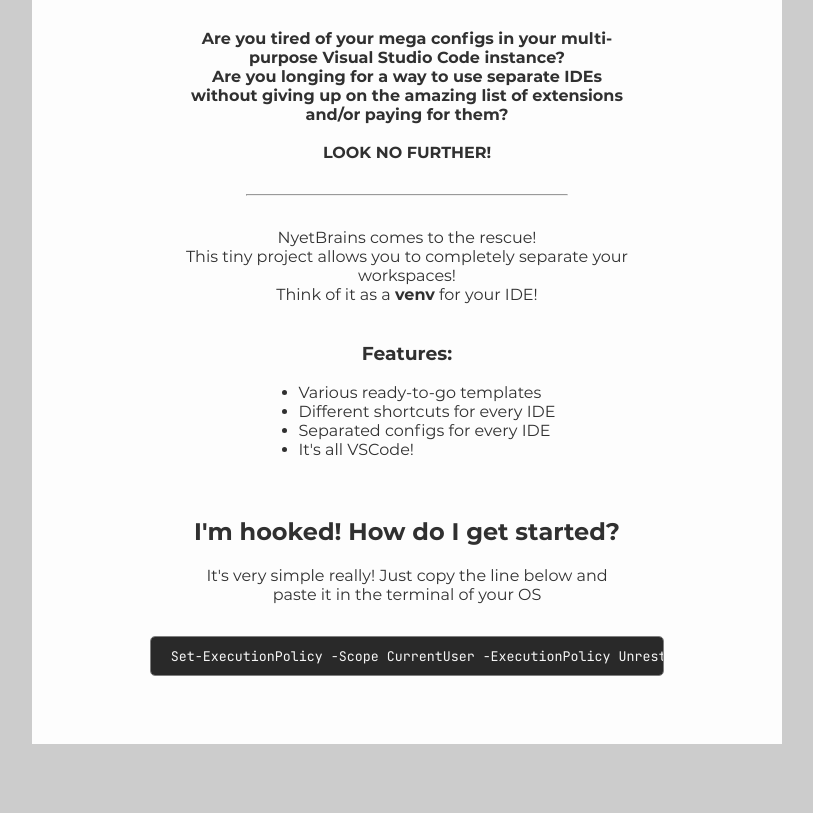
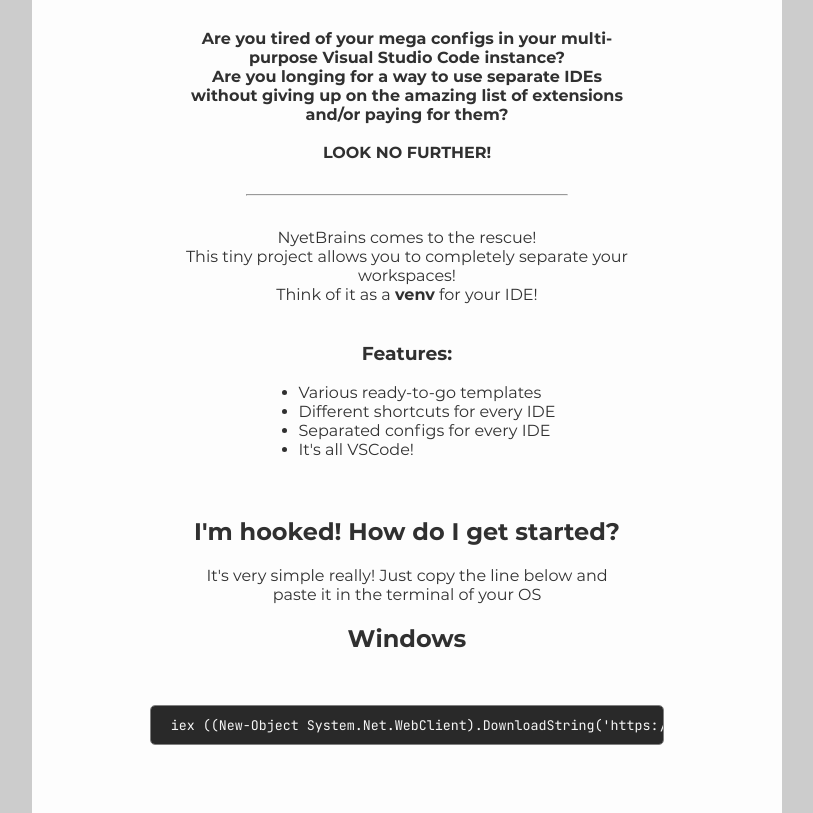
Before and after one commit to 30c4/NyetBrains, a plain HTML site: page index.html in a window 1280 px wide. Shown: the part 129-942 px from the top of the page, without its empty margins (233-1046 px from the left). Before the commit the page ends 873 px from the top, so only its background shows below. Drawn offline with Linux system fonts and the light colour scheme.

Commit message:
Got installation from web working

```diff
--- a/index.html
+++ b/index.html
@@ -13,7 +13,7 @@
         <nav>
             <span class="menuItem"><a href="index.html">Installation</a></span>
             <span class="menuItem"><a href="variants.html">Variants</a></span>
-            <span class="menuItem">Code</span>
+            <span class="menuItem"><a href="https://github.com/Jrprogrammer/NyetBrains">Code</a></span>
         </nav>
     </header>
     <section class="content">
@@ -37,7 +37,8 @@
         <br>
         <h2><b>I'm hooked! How do I get started?</b></h2>
         <p>It's very simple really! Just copy the line below and paste it in the terminal of your OS</p>
-        <code>Set-ExecutionPolicy -Scope CurrentUser -ExecutionPolicy Unrestricted -force; .\install.ps1</code>
+        <h2>Windows</h2>
+        <code>iex ((New-Object System.Net.WebClient).DownloadString('https://nyetbrains.net/scripts/install.ps1'))</code>
     </section>
 </body>
 </html>
```
Also changed, not shown: 2 other files.
